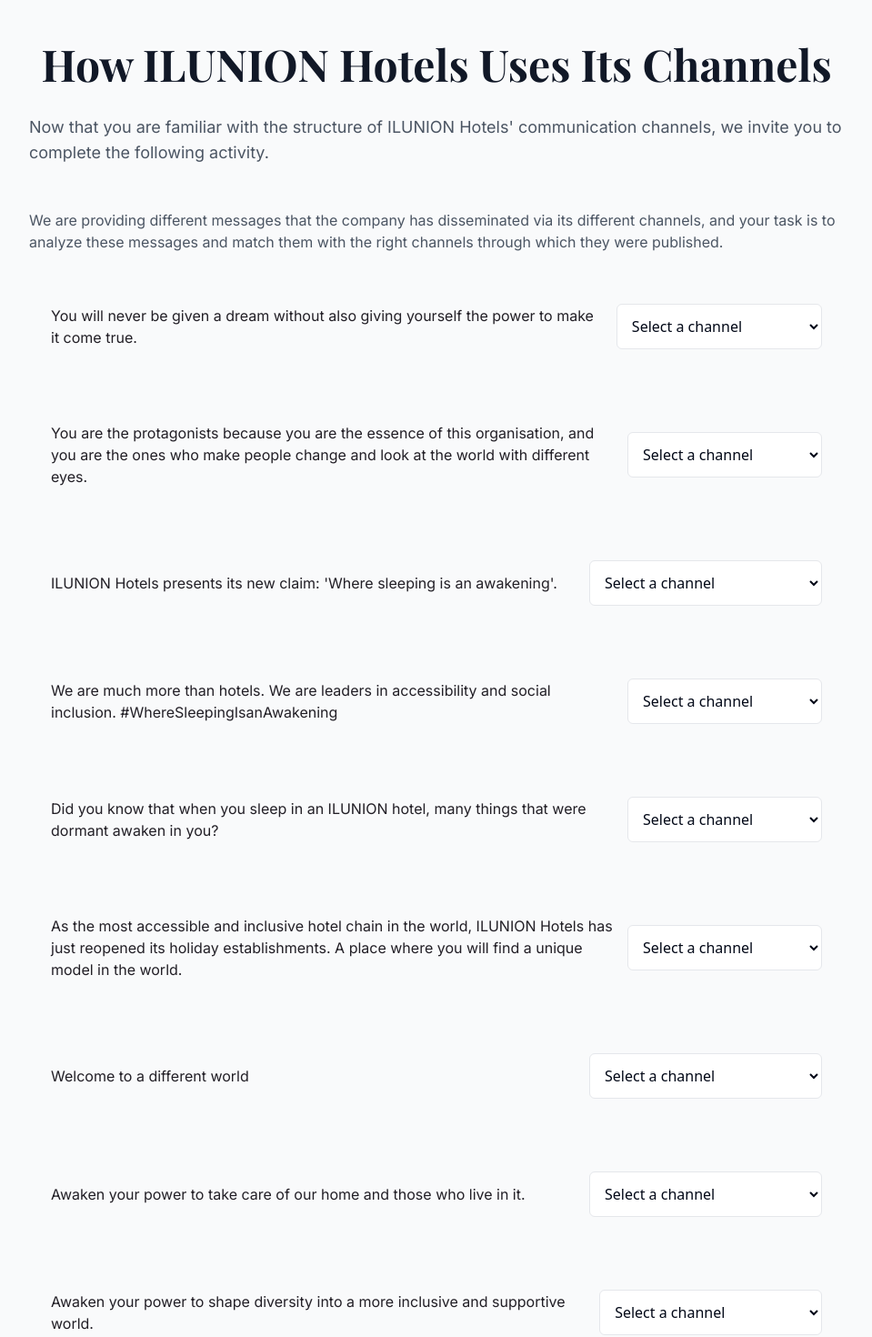
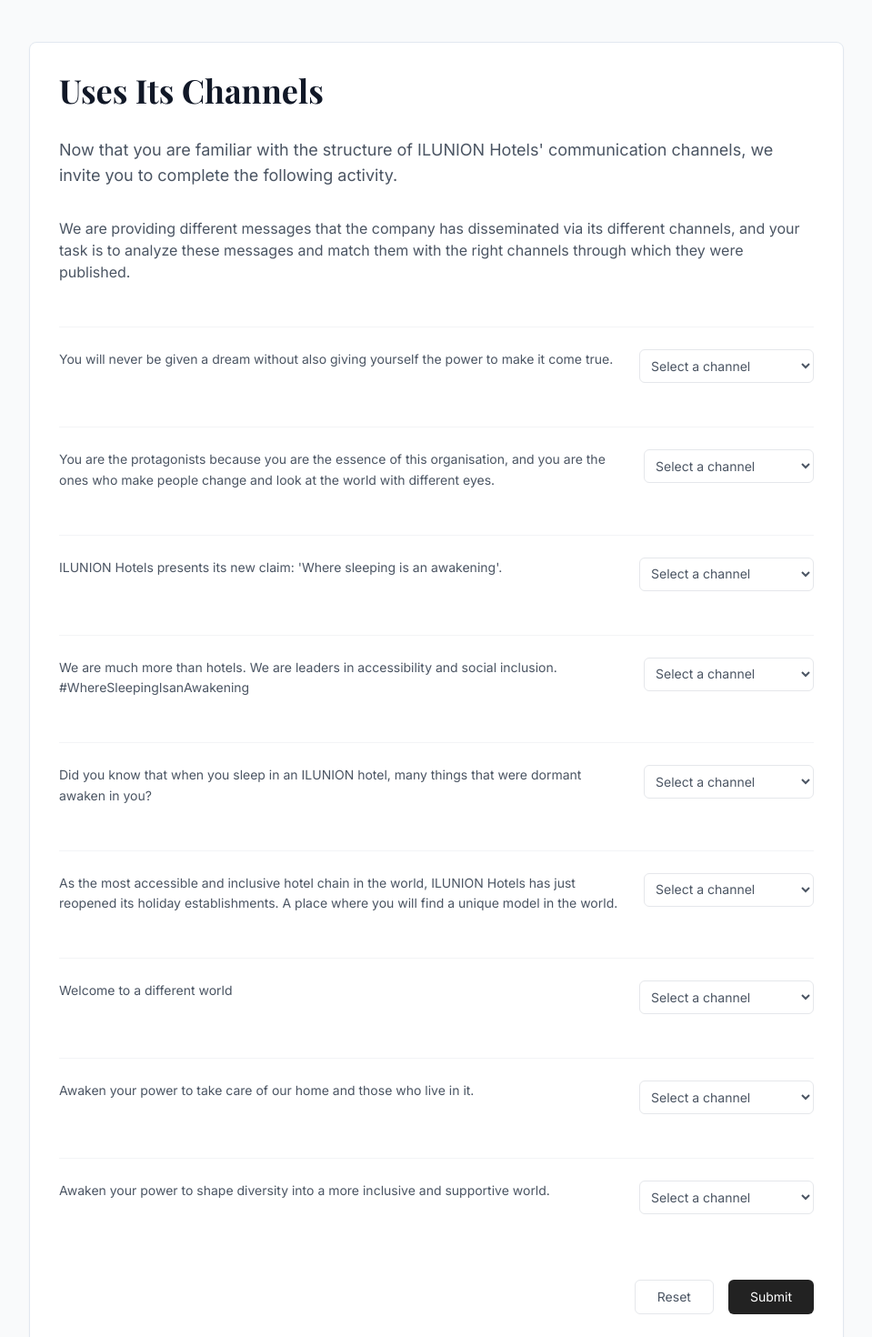
Before and after one commit to Gadelreal/learniverse-responsive, a React (Vite) app: page / in a window 1280 px wide. Shown: the part 5180-6650 px from the top of the page at 91% size, without its empty margins (160-1119 px from the left). Built offline with nearby package versions, Linux system fonts and the light colour scheme.

Commit message:
Improve Channels Exercise UI
Improve the visual appeal of the "How ILUNION Hotels Uses Its Channels" exercise to better match a provided design example.

```diff
--- a/src/components/ChannelsExercise.tsx
+++ b/src/components/ChannelsExercise.tsx
@@ -1,6 +1,7 @@
 
 import React, { useState, useEffect } from 'react';
 import { toast } from "sonner";
+import { Card } from "./ui/card";
 
 const STORAGE_KEY = 'ilunion_channels_exercise_answers';
 
@@ -58,23 +59,25 @@ const ChannelsExercise = () => {
   };
 
   return (
-    <div className="w-full max-w-4xl mx-auto">
-      <h2 className="font-playfair text-4xl md:text-5xl font-bold text-center mb-8 text-gray-900">
-        How ILUNION Hotels Uses Its Channels
-      </h2>
+    <Card className="w-full max-w-4xl mx-auto p-8 bg-white shadow-sm">
+      <div className="mb-12">
+        <h2 className="font-playfair text-4xl font-bold mb-8 text-gray-900">
+          Uses Its Channels
+        </h2>
 
-      <p className="font-inter text-gray-600 mb-12 text-lg">
-        Now that you are familiar with the structure of ILUNION Hotels' communication channels, we invite you to complete the following activity.
-      </p>
+        <p className="font-inter text-gray-600 mb-8 text-lg">
+          Now that you are familiar with the structure of ILUNION Hotels' communication channels, we invite you to complete the following activity.
+        </p>
 
-      <p className="font-inter text-gray-600 mb-8">
-        We are providing different messages that the company has disseminated via its different channels, and your task is to analyze these messages and match them with the right channels through which they were published.
-      </p>
+        <p className="font-inter text-gray-600 mb-12">
+          We are providing different messages that the company has disseminated via its different channels, and your task is to analyze these messages and match them with the right channels through which they were published.
+        </p>
+      </div>
 
-      <form onSubmit={handleSubmit} className="space-y-8">
+      <form onSubmit={handleSubmit} className="space-y-6">
         {messages.map((message, index) => (
-          <div key={index} className="flex flex-col md:flex-row md:items-center gap-4 p-6 bg-gray-50 rounded-lg">
-            <p className="flex-grow font-inter text-secondary-foreground">
+          <div key={index} className="flex flex-col md:flex-row md:items-start gap-6 py-6 border-t border-gray-100 last:border-b">
+            <p className="flex-grow font-inter text-gray-600 text-sm leading-relaxed">
               {message}
             </p>
             <select
@@ -84,7 +87,7 @@ const ChannelsExercise = () => {
                 newAnswers[index] = e.target.value;
                 setAnswers(newAnswers);
               }}
-              className="w-full md:w-64 p-3 border border-gray-200 rounded-md focus:outline-none focus:ring-2 focus:ring-primary/50 bg-white"
+              className="w-full md:w-48 p-2 text-sm border border-gray-200 rounded-md focus:outline-none focus:ring-1 focus:ring-gray-400 bg-white text-gray-600 font-inter"
             >
               <option value="">Select a channel</option>
               {channelOptions.map((channel) => (
@@ -96,17 +99,17 @@ const ChannelsExercise = () => {
           </div>
         ))}
 
-        <div className="flex justify-end gap-4 mt-8">
+        <div className="flex justify-end gap-4 mt-8 pt-6">
           <button
             type="button"
             onClick={handleReset}
-            className="px-6 py-2 border border-gray-200 rounded-md font-inter text-secondary-foreground hover:bg-gray-50 transition-colors"
+            className="px-6 py-2 border border-gray-200 rounded-md font-inter text-sm text-gray-600 hover:bg-gray-50 transition-colors"
           >
             Reset
           </button>
           <button
             type="submit"
-            className="px-6 py-2 bg-primary text-white rounded-md font-inter hover:bg-primary-hover transition-colors"
+            className="px-6 py-2 bg-primary text-white rounded-md font-inter text-sm hover:bg-primary-hover transition-colors"
           >
             Submit
           </button>
@@ -114,15 +117,15 @@ const ChannelsExercise = () => {
       </form>
 
       {showFeedback && (
-        <div className="mt-12 p-6 bg-gray-50 rounded-lg animate-fade-up">
-          <p className="font-inter text-gray-600 leading-relaxed">
+        <div className="mt-12 pt-8 border-t border-gray-100">
+          <p className="font-inter text-sm text-gray-600 leading-relaxed">
             Thank you for reviewing all the messages and matching them with the different channels in ILUNION Hotels' structure.
             Remember, while these messages were tailored for specific channels, there are no wrong answers. Many of these messages can also be adapted and reused across different platforms if they align with the communication strategy guidelines.
             By following these guidelines, consistency and coherence will be ensured in any brand's messaging, enhancing its impact and reach.
           </p>
         </div>
       )}
-    </div>
+    </Card>
   );
 };
 
```
